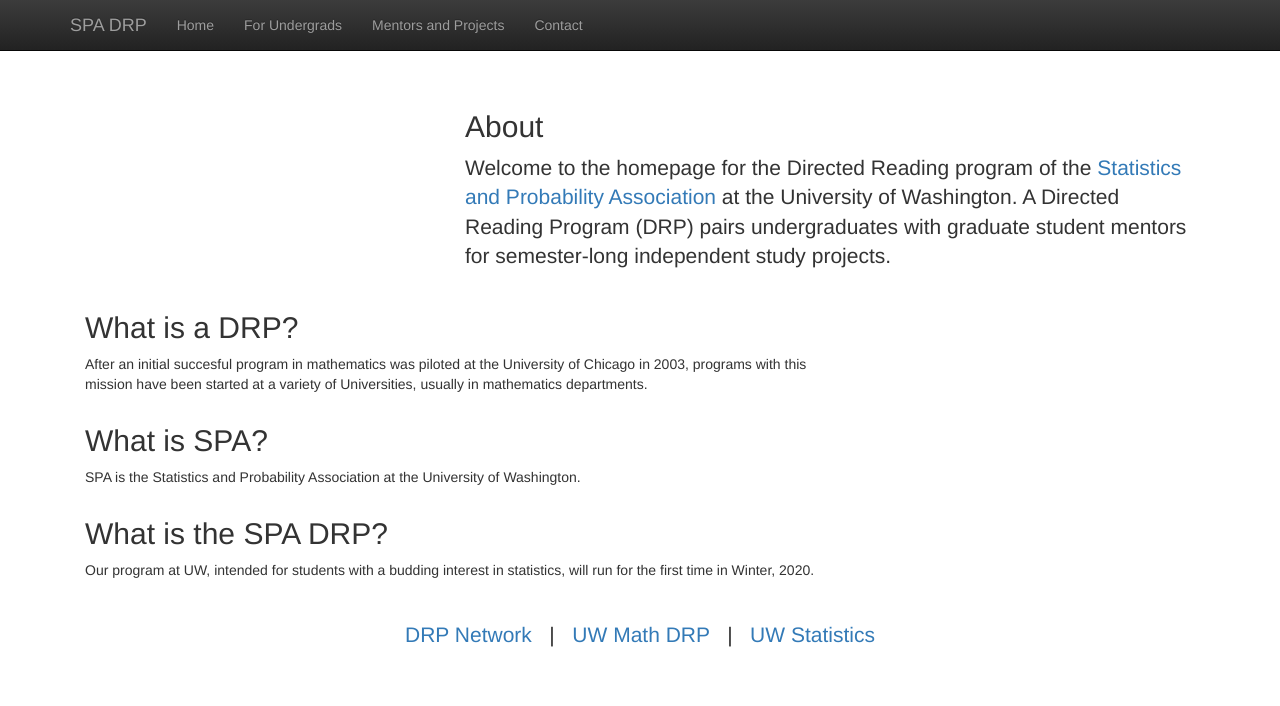
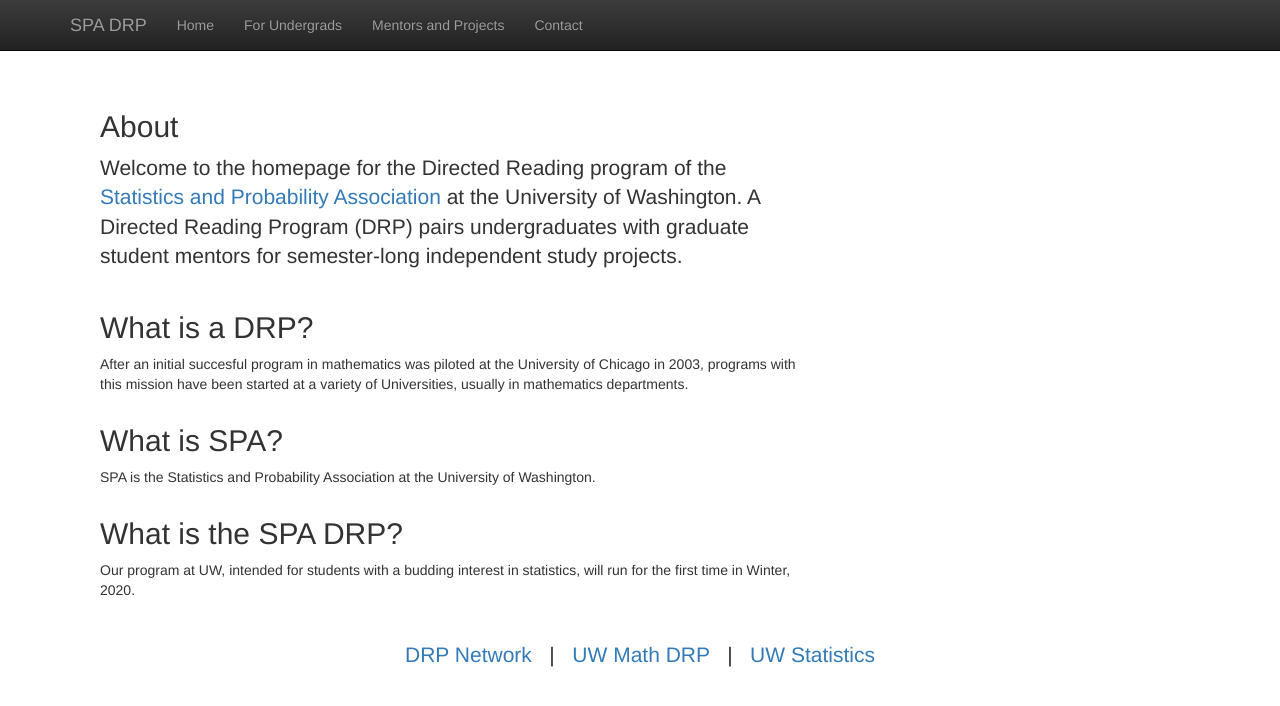
Before and after one commit to anna-neufeld/spa_drp, a Jekyll site: the page built from index.html, in a window 1280 px wide. Shown: the top 706 px of the page. Built offline with Jekyll 4.4.1, drawn with Linux system fonts in a browser that asks for light colours; nearby versions of some CDN libraries; library files that are not in the unit come from our copies.

Commit message:
got rid of top box

```diff
--- a/index.html
+++ b/index.html
@@ -2,10 +2,6 @@
 layout: default
 title:  'SPA Directed Reading Program'
 ---
-
-<div class="row featurette">
-<div class="col-md-4">
-</div>
 
 
 <div class="col-md-8">
@@ -50,6 +46,3 @@
          </p></center>
     </div>
  </div>
-
-
-</div><!-- /.container -->
```
